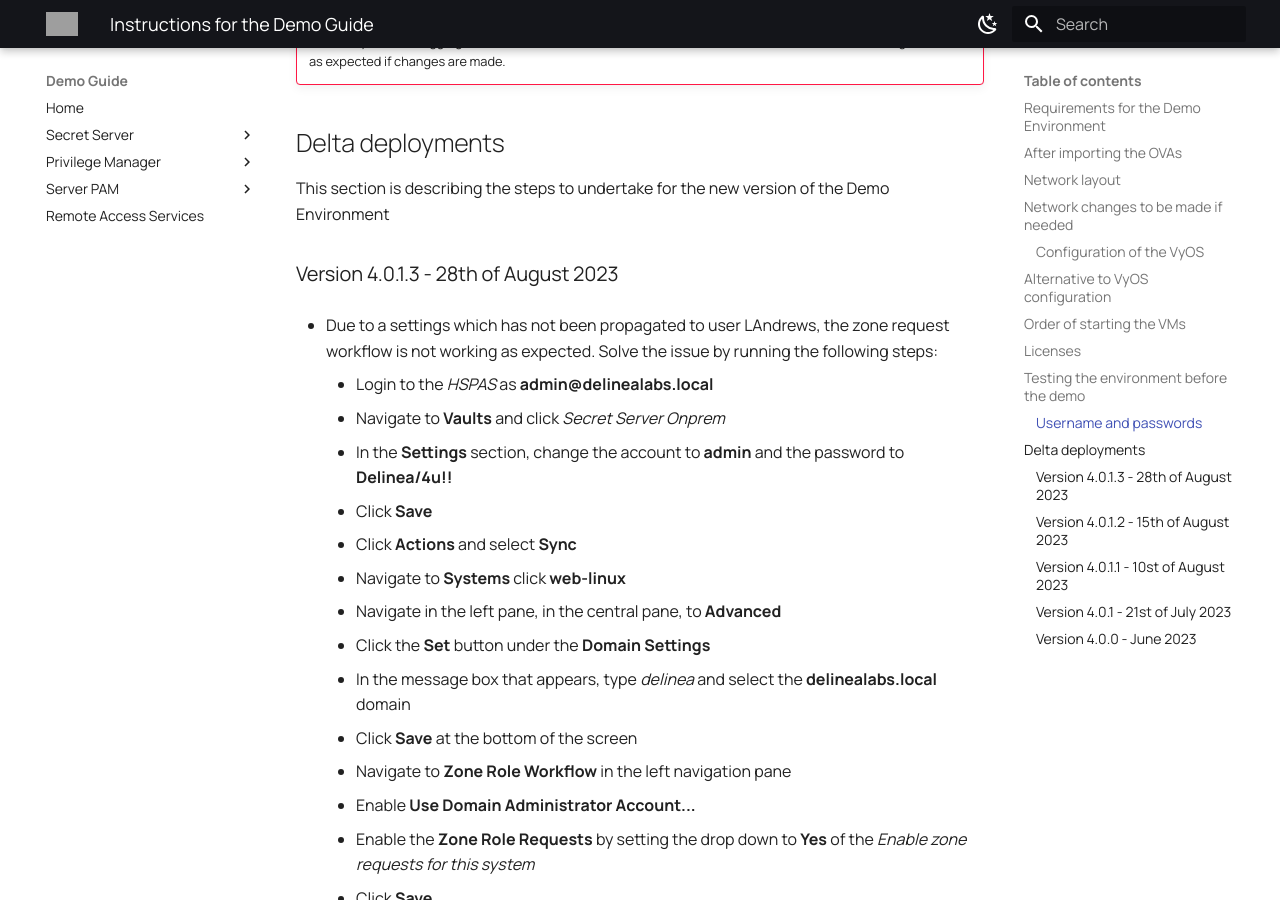
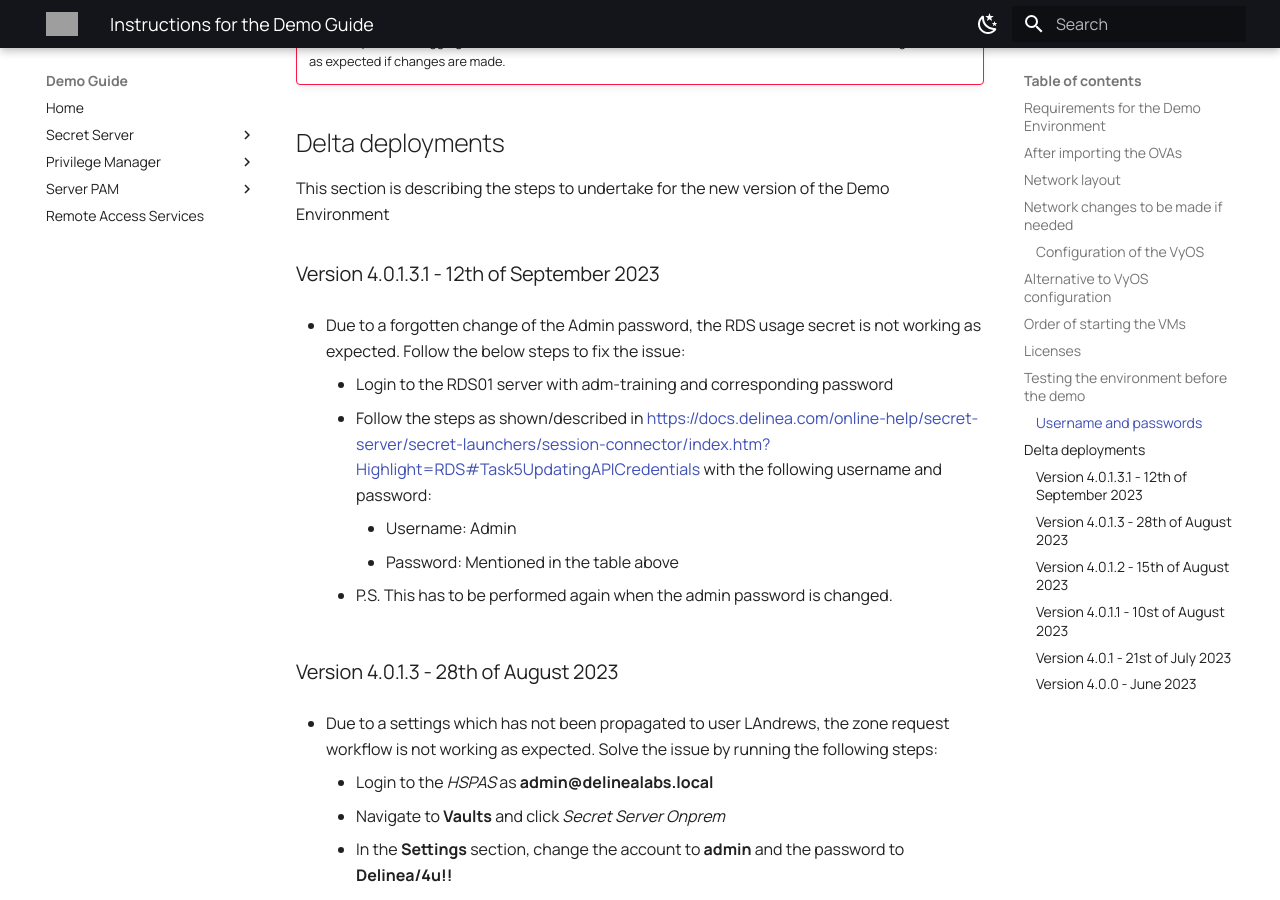
Before and after one commit to wessenstam/demoguide, an MkDocs documentation site: the page built from docs/instructor/instructor.md, in a window 1280 px wide and 900 px high, scrolled down 6854 px. Built offline with MkDocs 1.6.1 and Material for MkDocs 9.7.7, drawn with Linux system fonts in a browser that asks for light colours; grey boxes are pictures that could not be loaded.

Commit message:
Updated to 4.0.1.3.1

```diff
--- a/docs/instructor/instructor.md
+++ b/docs/instructor/instructor.md
@@ -170,6 +170,19 @@
 
 This section is describing the steps to undertake for the new version of the Demo Environment
 
+### Version 4.0.1.3.1 - 12th of September 2023
+
+- Due to a forgotten change of the Admin password, the RDS usage secret is not working as expected. Follow the below steps to fix the issue:
+
+    - Login to the RDS01 server with adm-training and corresponding password
+    - Follow the steps as shown/described in <https://docs.delinea.com/online-help/secret-server/secret-launchers/session-connector/index.htm?Highlight=RDS#Task5UpdatingAPICredentials> with the following username and password:
+
+        - Username: Admin
+        - Password: Mentioned in the table above
+
+    - P.S. This has to be performed again when the admin password is changed.
+
+
 ### Version 4.0.1.3 - 28th of August 2023
 
 - Due to a settings which has not been propagated to user LAndrews, the zone request workflow is not working as expected. Solve the issue by running the following steps:
```
